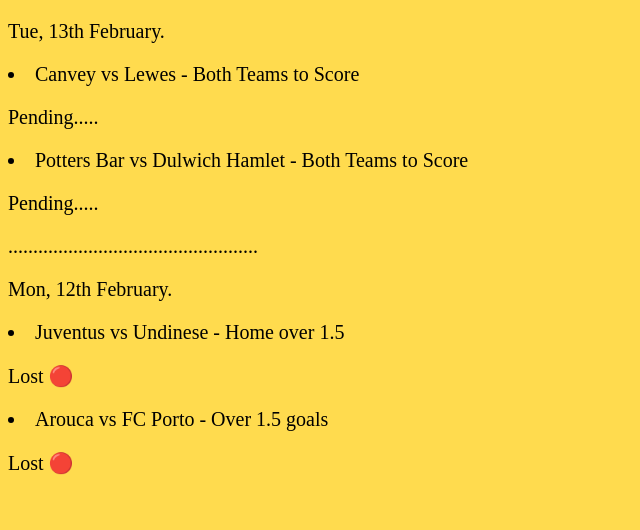
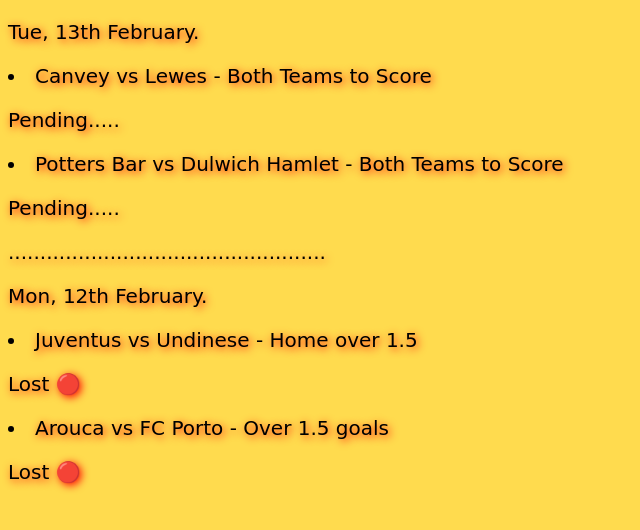
Before and after one commit to dynastykenton/GM, a plain HTML site: page index.html in a window 1280 px wide. Shown: the whole page, without its empty margins (0-640 px from the left). Drawn offline with Linux system fonts and the light colour scheme; a script that the page names is missing.

Commit message:
Update style.css

```diff
--- a/style.css
+++ b/style.css
@@ -1,5 +1,7 @@
 body {
     font-size: 15pt;
+    font-family: cursive;
+    text-shadow: 2px 2px 8px #FF0000;
 }
 
 .neon-green {
```
